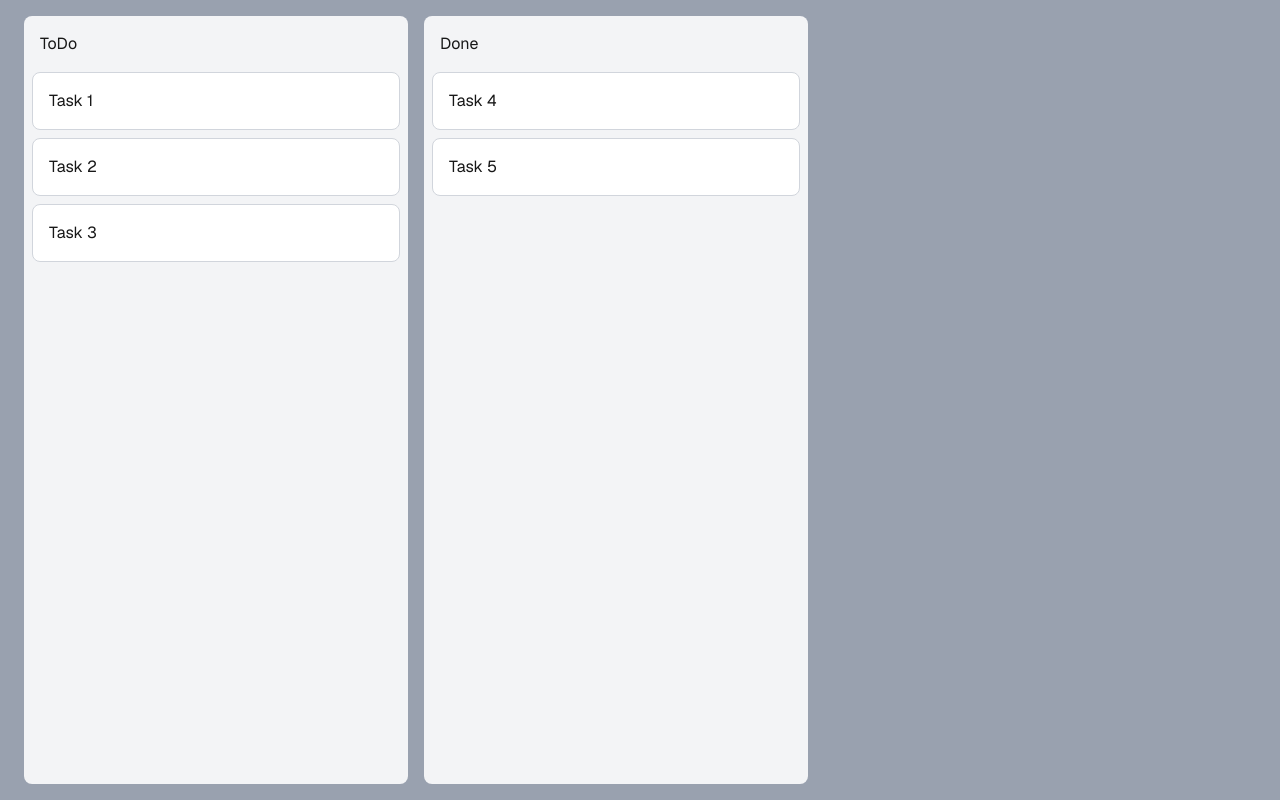
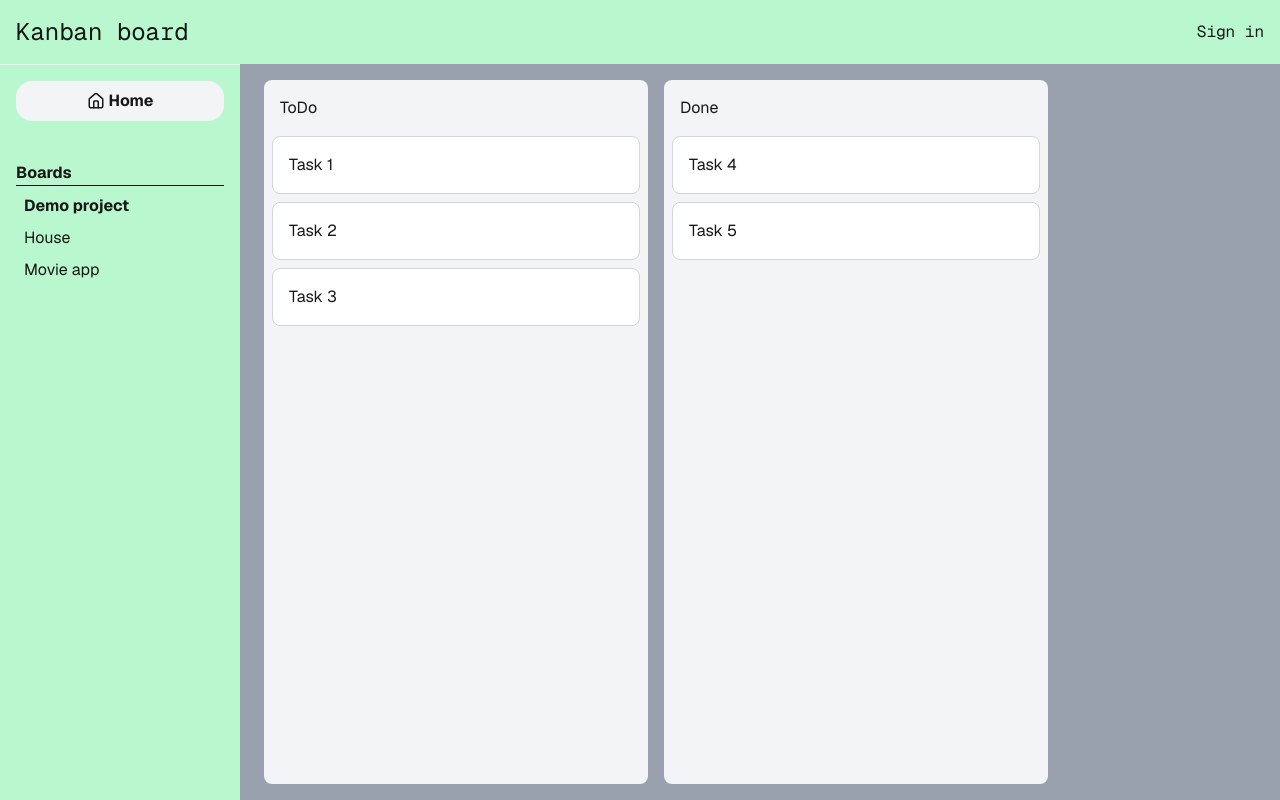
Before and after one commit to jonathanbackhed/kanban, a Next.js app in the folder client/: page / in a window 1280 px wide. Built offline with nearby package versions, Linux system fonts and the light colour scheme.

Commit message:
feat: add navigation menus

```diff
--- a/client/app/page.tsx
+++ b/client/app/page.tsx
@@ -1,12 +1,16 @@
 import Board from "@/components/Board";
 import Navbar from "@/components/Navbar";
-import Sidebar from "@/components/Sidebar";
+import Sidebar from "@/components/menu/Sidebar";
 
 export default function Home() {
   return (
     <div className="h-screen max-w-[2560px] bg-green-200 flex flex-col mx-auto font-sans">
-      <div className="flex flex-1 overflow-auto">
-        <Board />
+      <Navbar />
+      <div className="flex flex-row flex-1">
+        <Sidebar />
+        <div className="flex flex-1 overflow-auto">
+          <Board />
+        </div>
       </div>
     </div>
   );
--- /dev/null
+++ b/client/components/Navbar.tsx
@@ -0,0 +1,10 @@
+import React from "react";
+
+export default function Navbar() {
+  return (
+    <div className="p-4 flex justify-between items-center font-mono">
+      <h1 className="text-2xl">Kanban board</h1>
+      <button className="hover:underline hover:cursor-pointer">Sign in</button>
+    </div>
+  );
+}
--- /dev/null
+++ b/client/components/menu/BoardListItem.tsx
@@ -0,0 +1,19 @@
+import React from "react";
+
+interface Props {
+  title: string;
+  active?: boolean;
+}
+
+export default function BoardListItem({ title, active }: Props) {
+  return (
+    <li>
+      <button
+        className={
+          "hover:bg-black/10 hover:cursor-pointer rounded-lg px-2 py-1 w-full text-start " + (active && "font-bold")
+        }>
+        {title}
+      </button>
+    </li>
+  );
+}
--- /dev/null
+++ b/client/components/menu/Sidebar.tsx
@@ -0,0 +1,28 @@
+import { House, LogIn, User } from "lucide-react";
+import React from "react";
+import SidebarButton from "./SidebarButton";
+import BoardItem from "./BoardListItem";
+
+export default function Sidebar() {
+  return (
+    <div className="p-4 w-60 border-t border-t-gray-100 flex flex-col justify-between">
+      <div>
+        <div className="space-y-2 mb-10">
+          <SidebarButton title="Home" icon={<House size={18} className="mr-1" />} />
+          {/* <SidebarButton title="Profile" icon={<User size={18} className="mr-1" />} /> */}
+        </div>
+
+        <div>
+          <h4 className="font-bold border-b mb-1">Boards</h4>
+          <ul>
+            <BoardItem title="Demo project" active />
+            <BoardItem title="House" />
+            <BoardItem title="Movie app" />
+          </ul>
+        </div>
+      </div>
+
+      <div>{/* <SidebarButton title="Sign in" icon={<LogIn size={18} className="mr-1" />} /> */}</div>
+    </div>
+  );
+}
--- /dev/null
+++ b/client/components/menu/SidebarButton.tsx
@@ -0,0 +1,16 @@
+import { House } from "lucide-react";
+import React from "react";
+
+interface Props {
+  title: string;
+  icon?: React.ReactElement;
+}
+
+export default function SidebarButton({ title, icon }: Props) {
+  return (
+    <button className="px-4 py-2 bg-gray-100 rounded-2xl w-full font-bold flex justify-center items-center hover:cursor-pointer hover:bg-gray-200 active:bg-gray-300">
+      {icon}
+      {title}
+    </button>
+  );
+}
```
